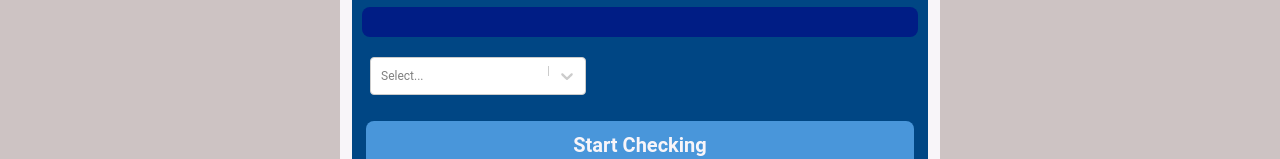
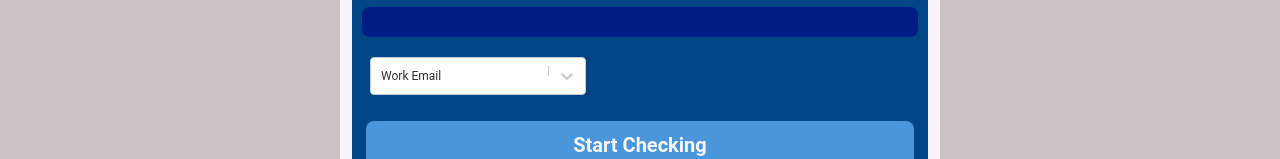
Before and after one commit to ViniciusdePSouza/pcr_translator, a Next.js app: page /emailcheck in a window 1280 px wide. Shown: the part 542-701 px from the top of the page. Built offline with nearby package versions, Linux system fonts and the light colour scheme; sample sign-in values are in the browser's storage.

Commit message:
fix: adjustment on the drop down behavior

```diff
--- a/src/app/emailcheck/page.tsx
+++ b/src/app/emailcheck/page.tsx
@@ -25,10 +25,6 @@ import { useEffect, useState } from "react";
 import { useUser } from "../hooks/userContext";
 
 import { validateEmail } from "@/services/ZeroBounce/emailService";
-import {
-  createRollUpList,
-  insertRecordOnRollUpList,
-} from "@/services/PCR/rollupService";
 
 import {
   CandidatesProps,
@@ -58,9 +54,9 @@ enum CheckedEmailStatusEnum {
 
 export default function EmailCheck() {
   const [isLoading, setIsLoading] = useState(false);
-  const [emailType, setEmailType] = useState<
-    "Work Email" | "Personal Email" | null
-  >(null);
+  const [emailType, setEmailType] = useState<"Work Email" | "Personal Email">(
+    "Work Email"
+  );
   const [steps, setSteps] = useState(1);
 
   const { user, saveUser, checkExpiredToken, signOut } = useUser();
```
Also changed, not shown: src/app/emaildomaincheck/page.tsx (+19 -11 lines).
